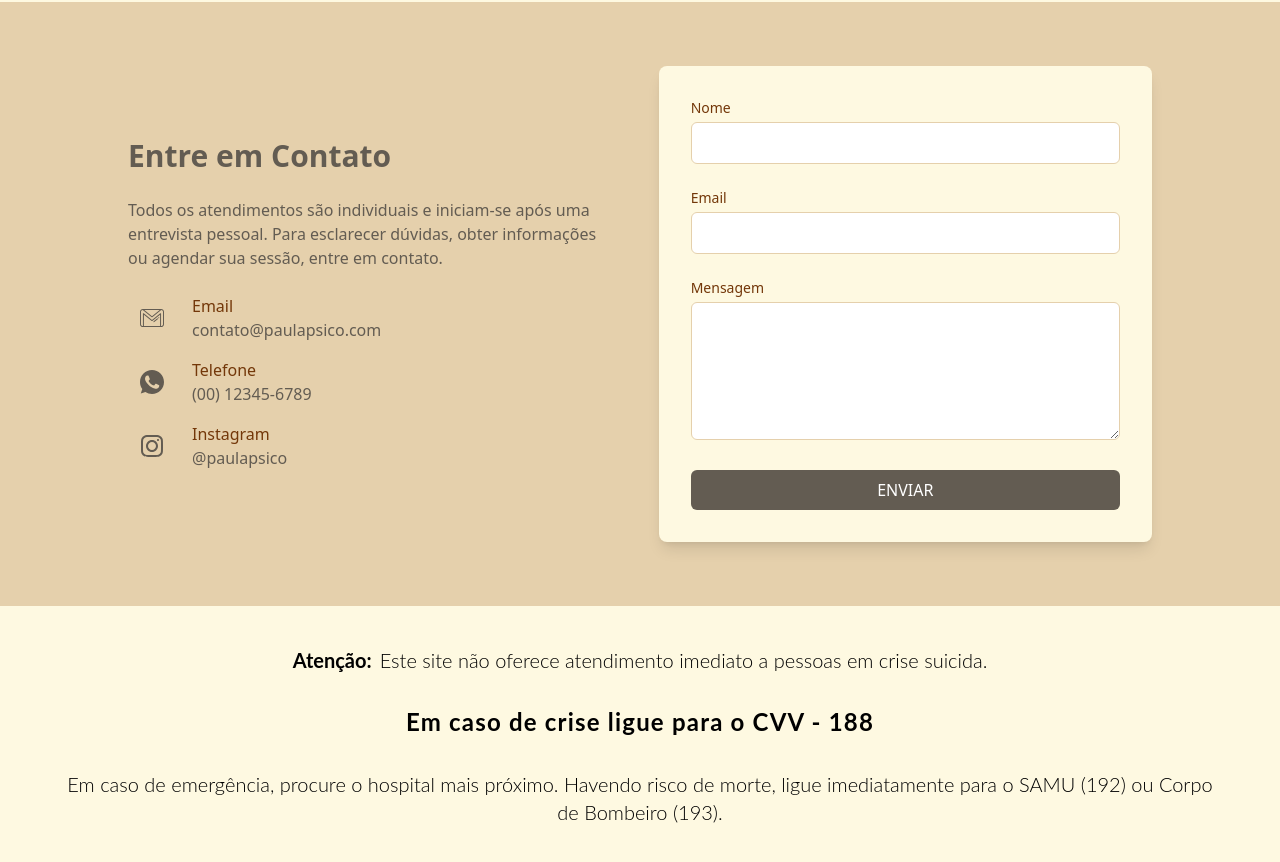
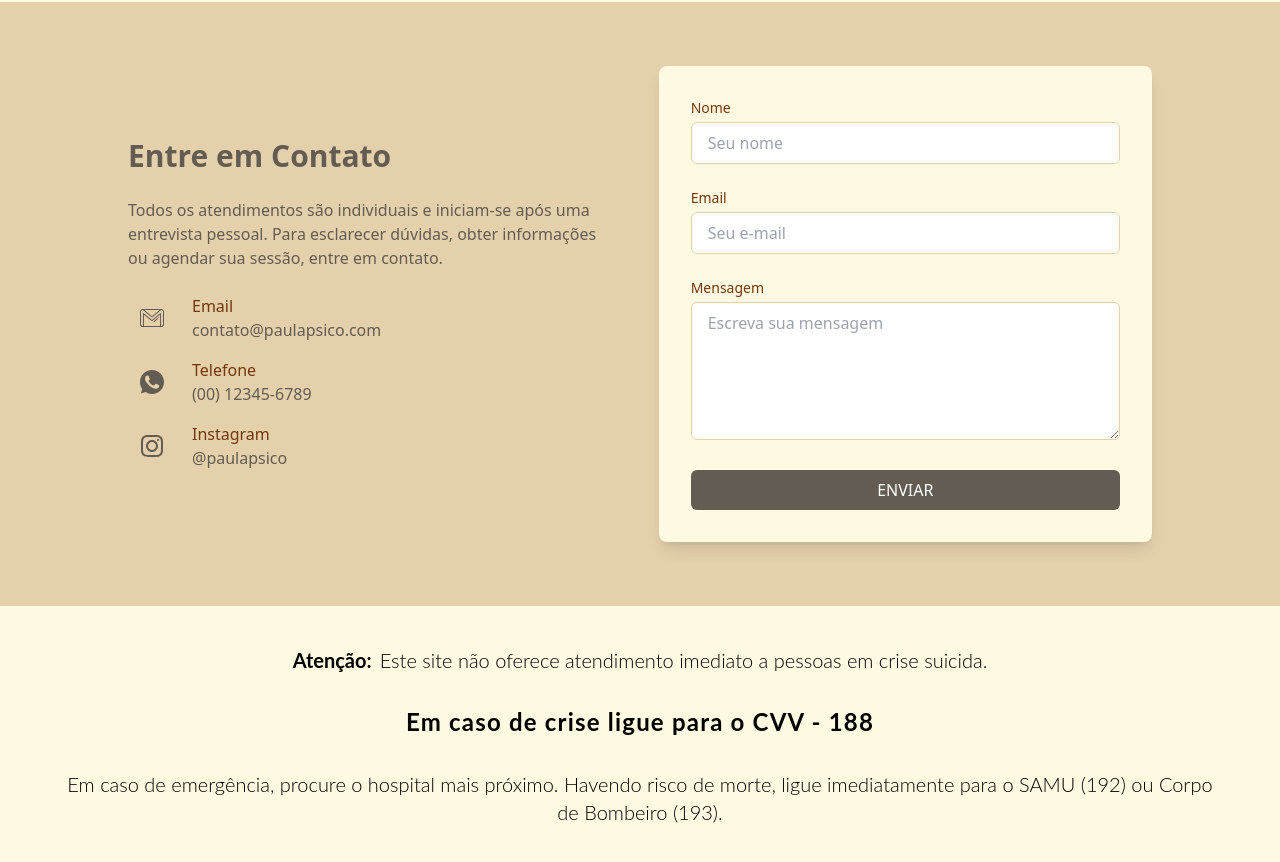
Before and after one commit to gabrielmunck/PaulaPsico, a React (Create React App) app: page / in a window 1280 px wide. Shown: the part 4360-5222 px from the top of the page. Built offline with nearby package versions, Linux system fonts and the light colour scheme.

Commit message:
Added new logic to send form content on a email

```diff
--- a/src/components/Contact.jsx
+++ b/src/components/Contact.jsx
@@ -1,29 +1,35 @@
-import { useState } from "react";
+import React, { useRef } from "react";
+import emailjs from "@emailjs/browser";
 import instagram from "../assets/instagram.svg";
 import whatsapp from "../assets/whatsContact.svg";
 import email from "../assets/gmail.svg";
 
 function Contact() {
-  const [formData, setFormData] = useState({
-    nome: "",
-    email: "",
-    mensagem: "",
-  });
+  const form = useRef(null);
 
-  const handleChange = (e) => {
-    const { name, value } = e.target;
-    setFormData((prevState) => ({
-      ...prevState,
-      [name]: value,
-    }));
-  };
+  const sendEmail = (e) => {
+    e.preventDefault();
 
-  const handleSubmit = (e) => {
-    e.preventDefault();
-    // Handle form submission logic here
-    console.log(formData);
-    // Reset form after submission
-    setFormData({ nome: "", email: "", mensagem: "" });
+    if (!form.current) return;
+
+    emailjs
+      .sendForm(
+        process.env.REACT_APP_EMAILJS_SERVICE_ID,
+        process.env.REACT_APP_EMAILJS_TEMPLATE_ID,
+        form.current,
+        process.env.REACT_APP_EMAILJS_PUBLIC_KEY
+      )
+      .then(
+        (result) => {
+          console.log("Mensagem enviada com sucesso ", result.text);
+          alert("✅ Mensagem enviada com sucesso! ✅");
+          form.current?.reset();
+        },
+        (error) => {
+          console.error("Erro ao enviar", error.text);
+          alert("❌ Erro ao enviar mensagem. Tente novamente. ❌");
+        }
+      );
   };
 
   return (
@@ -73,7 +79,7 @@ function Contact() {
 
           {/* Right side - Form */}
           <div className="w-full md:w-1/2 bg-background p-8 rounded-lg shadow-lg">
-            <form onSubmit={handleSubmit} className="space-y-6">
+            <form ref={form} onSubmit={sendEmail} className="space-y-6">
               <div>
                 <label
                   htmlFor="nome"
@@ -83,12 +89,10 @@ function Contact() {
                 </label>
                 <input
                   type="text"
-                  id="nome"
-                  name="nome"
-                  value={formData.nome}
-                  onChange={handleChange}
+                  name="from_name"
+                  placeholder="Seu nome"
+                  required
                   className="w-full px-4 py-2 border border-main rounded-md focus:outline-none focus:ring-2 focus:ring-logo focus:border-transparent"
-                  required
                 />
               </div>
 
@@ -101,10 +105,8 @@ function Contact() {
                 </label>
                 <input
                   type="email"
-                  id="email"
-                  name="email"
-                  value={formData.email}
-                  onChange={handleChange}
+                  name="reply_to"
+                  placeholder="Seu e-mail"
                   className="w-full px-4 py-2 border border-main rounded-md focus:outline-none focus:ring-2 focus:ring-logo focus:border-transparent"
                   required
                 />
@@ -118,10 +120,8 @@ function Contact() {
                   Mensagem
                 </label>
                 <textarea
-                  id="mensagem"
-                  name="mensagem"
-                  value={formData.mensagem}
-                  onChange={handleChange}
+                  name="message"
+                  placeholder="Escreva sua mensagem"
                   rows="5"
                   className="w-full px-4 py-2 border border-main rounded-md focus:outline-none focus:ring-2 focus:ring-logo focus:border-transparent"
                   required
```
Also changed, not shown: 1 other file (tests, documents, lock files or other folders).
